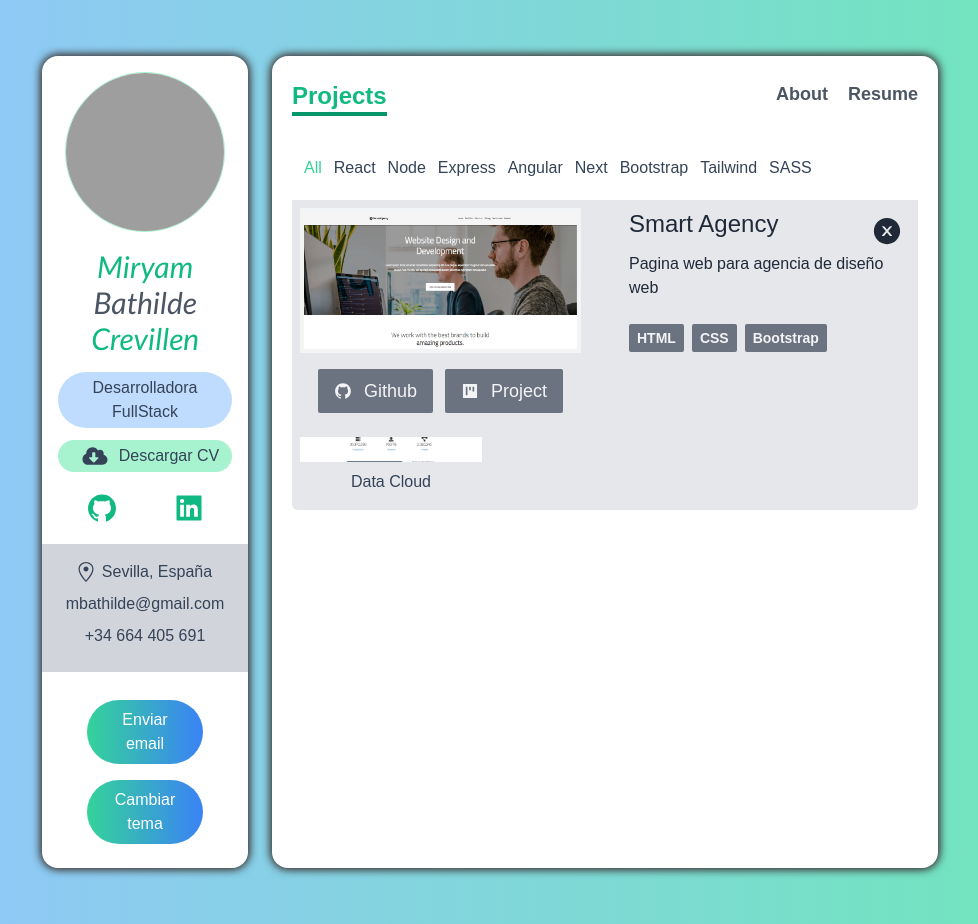
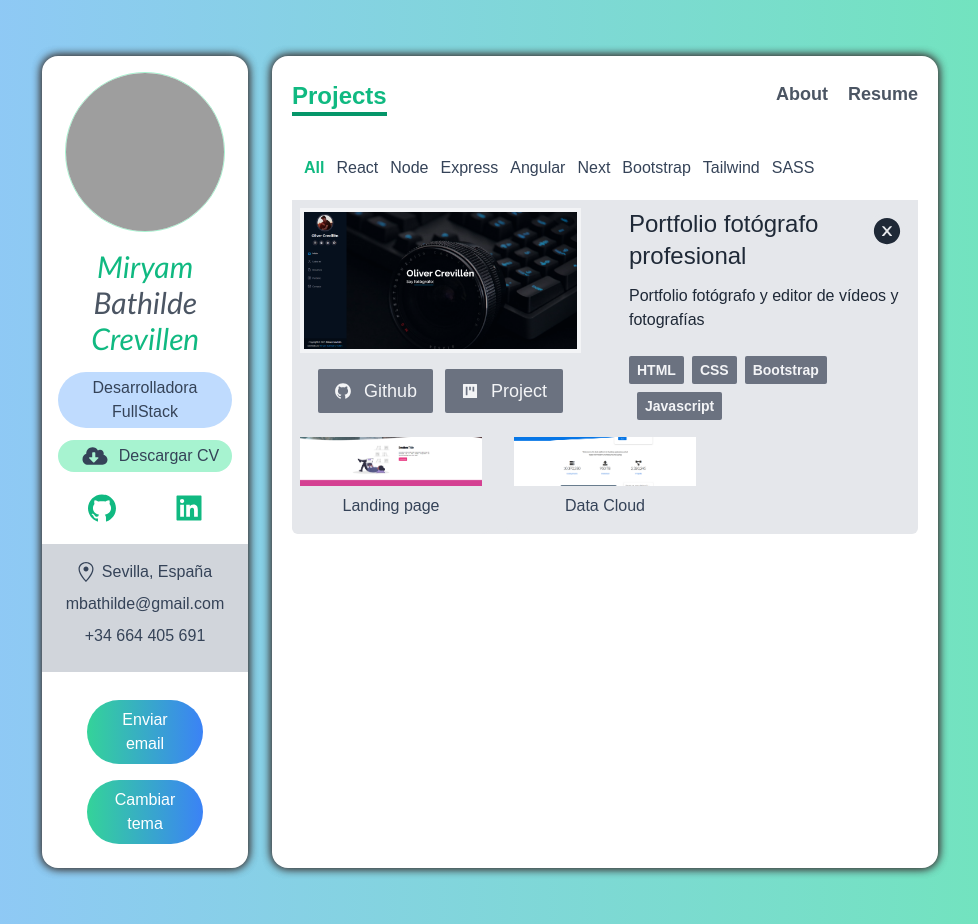
Before and after one commit to miryambathilde/portfolio-miryam-nextjs-tailwind-typescript, a Next.js app: page /projects in a window 1280 px wide. Both pictures are taken after a click on the picture 541 px from the left and 253 px from the top of the page. Shown: the whole page, without its empty margins (150-1128 px from the left). Built offline with nearby package versions, Linux system fonts and the light colour scheme; grey boxes are pictures that could not be loaded.

Commit message:
styles projects navbar finished

```diff
--- a/components/ProjectCard.tsx
+++ b/components/ProjectCard.tsx
@@ -5,22 +5,10 @@ import Image from "next/image";
 import { AnimatePresence, motion } from "framer-motion";
 import { stagger, fadeInUp } from "../animations";
 
-/* const animation = {
-	hidden: {
-		opacity: 0,
-	},
-	visible: {
-		opacity: 1,
-		transition: {
-			duration: 0.3,
-		},
-	},
-};
- */
 const ProjectCard: FunctionComponent<{
 	project: Project;
-	showDetail: null | number;
-	setShowDetail: (id: null | number) => void;
+	/* showDetail: null | number;
+	setShowDetail: (id: null | number) => void; */
 }> = ({
 	project: {
 		id,
@@ -29,19 +17,19 @@ const ProjectCard: FunctionComponent<{
 		image_path,
 		deployed_url,
 		github_url,
-		category,
 		key_points,
 	},
-	showDetail,
-	setShowDetail,
+	/* showDetail,
+	setShowDetail, */
 }) => {
+	const [showDetail, setShowDetail] = useState(false)
 	return (
 		<motion.div>
 			<Image
 				src={image_path}
 				alt={name}
 				className='cursor-pointer'
-				onClick={() => setShowDetail(id)}
+				onClick={() => setShowDetail(true)}
 				layout='responsive'
 				height={150}
 				width={300}
@@ -50,7 +38,7 @@ const ProjectCard: FunctionComponent<{
 			{/* <img src={image_path} alt={name} className='cursor-pointer' onClick={()=>setShowDetail(true)}/> */}
 			<p className='my-2 text-center dark:text-gray-100'>{name}</p>
 			<AnimatePresence>
-				{showDetail === id && (
+				{showDetail && (
 					<motion.div
 						className='absolute top-0 left-0 z-10 grid w-full h-auto p-2 text-gray-800 bg-gray-200 md:grid-cols-2 gap-x-12 dark:text-white dark:bg-gray-500'
 						variants={stagger}
@@ -110,7 +98,7 @@ const ProjectCard: FunctionComponent<{
 						</motion.div>
 
 						<button
-							onClick={() => setShowDetail(null)}
+							onClick={() => setShowDetail(false)}
 							className='absolute p-1 bg-gray-200 rounded-full top-3 right-3 focus:outline-none dark:bg-gray-500'>
 							<AiFillCloseCircle size={30} />
 						</button>
--- a/data.ts
+++ b/data.ts
@@ -184,6 +184,16 @@ export const tools: Skill[] = [
 export const projects: Project[] = [
 	{
 		id: 1,
+		name: "Portfolio fotógrafo profesional",
+		description: "Portfolio fotógrafo y editor de vídeos y fotografías",
+		image_path: "/images/portfolio-oliver.png",
+		deployed_url: "https://olivercrevillen.es/",
+		github_url: "https://github.com/miryambathilde/smart-agency",
+		category: ["bootstrap"],
+		key_points: ["HTML", "CSS", "Bootstrap", "Javascript"],
+	},
+	{
+		id: 2,
 		name: "Smart Agency",
 		description: "Pagina web para agencia de diseño web",
 		image_path: "/images/smart-agency.png",
@@ -194,7 +204,7 @@ export const projects: Project[] = [
 	},
 
 	{
-		id: 2,
+		id: 3,
 		name: "PixelShop",
 		description: "Tienda online de cursos para desarrolladores web",
 		image_path: "/images/pixelshop.png",
@@ -204,7 +214,7 @@ export const projects: Project[] = [
 		key_points: ["Angular", "Bootstrap", "Node"],
 	},
 	{
-		id: 3,
+		id: 4,
 		name: "Landing page",
 		description:
 			"Práctica de Landing page usando HTML, CSS y diseño responsive.",
@@ -215,7 +225,7 @@ export const projects: Project[] = [
 		key_points: ["HTML", "CSS"],
 	},
 	{
-		id: 4,
+		id: 5,
 		name: "Data Cloud",
 		description:
 			"Práctica de Landing page usando HTML, CSS con animaciones, flexbox, grid y diseño responsive.",
--- a/pages/projects.tsx
+++ b/pages/projects.tsx
@@ -1,6 +1,5 @@
 import React, { useState } from "react";
 import ProjectCard from "../components/ProjectCard";
-import ProjectsNavbar from "../components/ProjectsNavbar";
 import { projects as projectsData } from "../data";
 import { Category } from "../type";
 import { motion } from "framer-motion";
@@ -12,7 +11,7 @@ const Projects = () => {
 	const [active, setActive] = useState("all");
 
 	/* ventana para mostrar detalle se inicia por el id o vacio, aunque por defecto se inicia vacío*/
-	const [showDetail, setShowDetail] = useState<number | null>(null);
+	/* const [showDetail, setShowDetail] = useState<number | null>(null); */
 
 	const handlerFilterCategory = (category: Category | "all") => {
 		if (category === "all") {
@@ -45,15 +44,15 @@ const Projects = () => {
 			<nav className='flex px-3 py-2 space-x-3 overflow-x-auto list-none dark:text-gray-50'>
             {/* //use className */}
             <li
-               className={`cursor-pointer hover:text-green ${
-                  active === 'all' ? 'text-green' : ''
+               className={`cursor-pointer hover:text-green-500 dark:hover:text-green-400 ${
+                  active === 'all' ? 'text-green-500 dark:text-green-400 font-bold' : ''
                }`}
                onClick={() => handlerFilterCategory('all')}>
                All
             </li>
             <li
-               className={`cursor-pointer hover:text-green ${
-                  active === 'react' ? 'text-green' : ''
+               className={`cursor-pointer hover:text-green-500 dark:hover:text-green-400 ${
+                  active === 'react' ? 'text-green-500 dark:text-green-400 font-bold' : ''
                }`}
                // use typescript to send value
                onClick={() => handlerFilterCategory('react')}>
@@ -61,50 +60,50 @@ const Projects = () => {
             </li>
 
             <li
-               className={`cursor-pointer hover:text-green ${
-                  active === 'node' ? 'text-green' : ''
+               className={`cursor-pointer hover:text-green-500 dark:hover:text-green-400 ${
+                  active === 'node' ? 'text-green-500 dark:text-green-400 font-bold' : ''
                }`}
                onClick={() => handlerFilterCategory('node')}>
                Node
             </li>
             <li
-               className={`cursor-pointer hover:text-green ${
-                  active === 'express' ? 'text-green' : ''
+               className={`cursor-pointer hover:text-green-500 dark:hover:text-green-400 ${
+                  active === 'express' ? 'text-green-500 dark:text-green-400 font-bold' : ''
                }`}
                onClick={() => handlerFilterCategory('express')}>
                Express{' '}
             </li>
 						<li
-               className={`cursor-pointer hover:text-green ${
-                  active === 'angular' ? 'text-green' : ''
+               className={`cursor-pointer hover:text-green-500 dark:hover:text-green-400 ${
+                  active === 'angular' ? 'text-green-500 dark:text-green-400 font-bold' : ''
                }`}
                onClick={() => handlerFilterCategory('angular')}>
                Angular
             </li>
 						<li
-               className={`cursor-pointer hover:text-green ${
-                  active === 'next' ? 'text-green' : ''
+               className={`cursor-pointer hover:text-green-500 dark:hover:text-green-400 ${
+                  active === 'next' ? 'text-green-500 dark:text-green-400 font-bold' : ''
                }`}
                onClick={() => handlerFilterCategory('next')}>
                Next
             </li>
 						<li
-               className={`cursor-pointer hover:text-green ${
-                  active === 'bootstrap' ? 'text-green' : ''
+               className={`cursor-pointer hover:text-green-500 dark:hover:text-green-400 ${
+                  active === 'bootstrap' ? 'text-green-500 dark:text-green-400 font-bold': ''
                }`}
                onClick={() => handlerFilterCategory('bootstrap')}>
                Bootstrap
             </li>
 						<li
-               className={`cursor-pointer hover:text-green ${
-                  active === 'tailwind' ? 'text-green' : ''
+               className={`cursor-pointer hover:text-green-500 dark:hover:text-green-400 ${
+                  active === 'tailwind' ? 'text-green-500 dark:text-green-400 font-bold' : ''
                }`}
                onClick={() => handlerFilterCategory('tailwind')}>
                Tailwind
             </li>
 						<li
-               className={`cursor-pointer hover:text-green ${
-                  active === 'sass' ? 'text-green' : ''
+               className={`cursor-pointer hover:text-green-500 dark:hover:text-green-400 ${
+                  active === 'sass' ? 'text-green-500 dark:text-green-400 font-bold' : ''
                }`}
                onClick={() => handlerFilterCategory('sass')}>
                SASS
@@ -124,8 +123,9 @@ const Projects = () => {
 						key={project.id}>
 						<ProjectCard
 							project={project}
-							showDetail={showDetail}
-							setShowDetail={setShowDetail}
+							key={project.id}
+							/* showDetail={showDetail}
+							setShowDetail={setShowDetail} */
 						/>
 					</motion.div>
 				))}
```
Also changed, not shown: public/images/portfolio-oliver.png (added).
